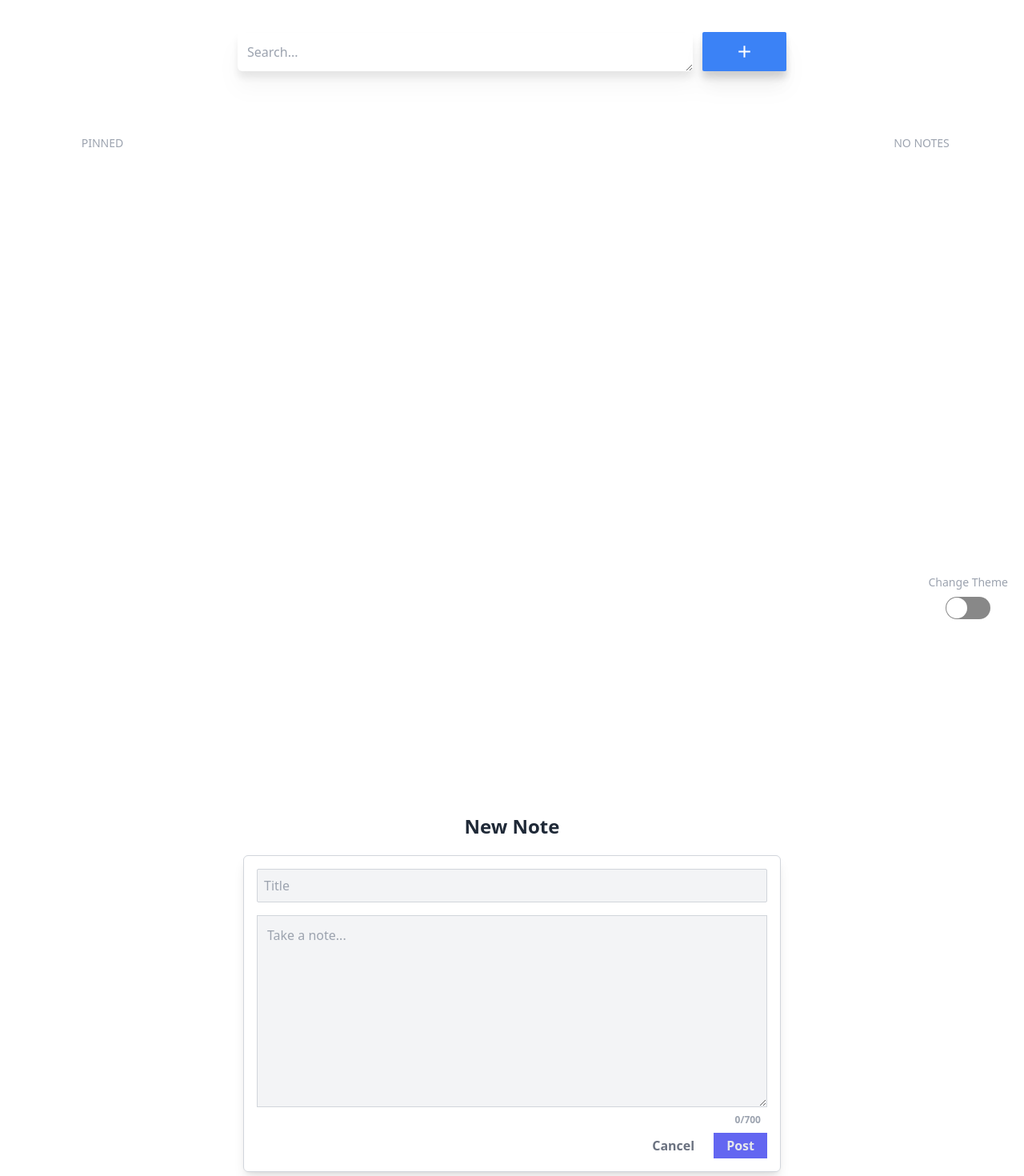
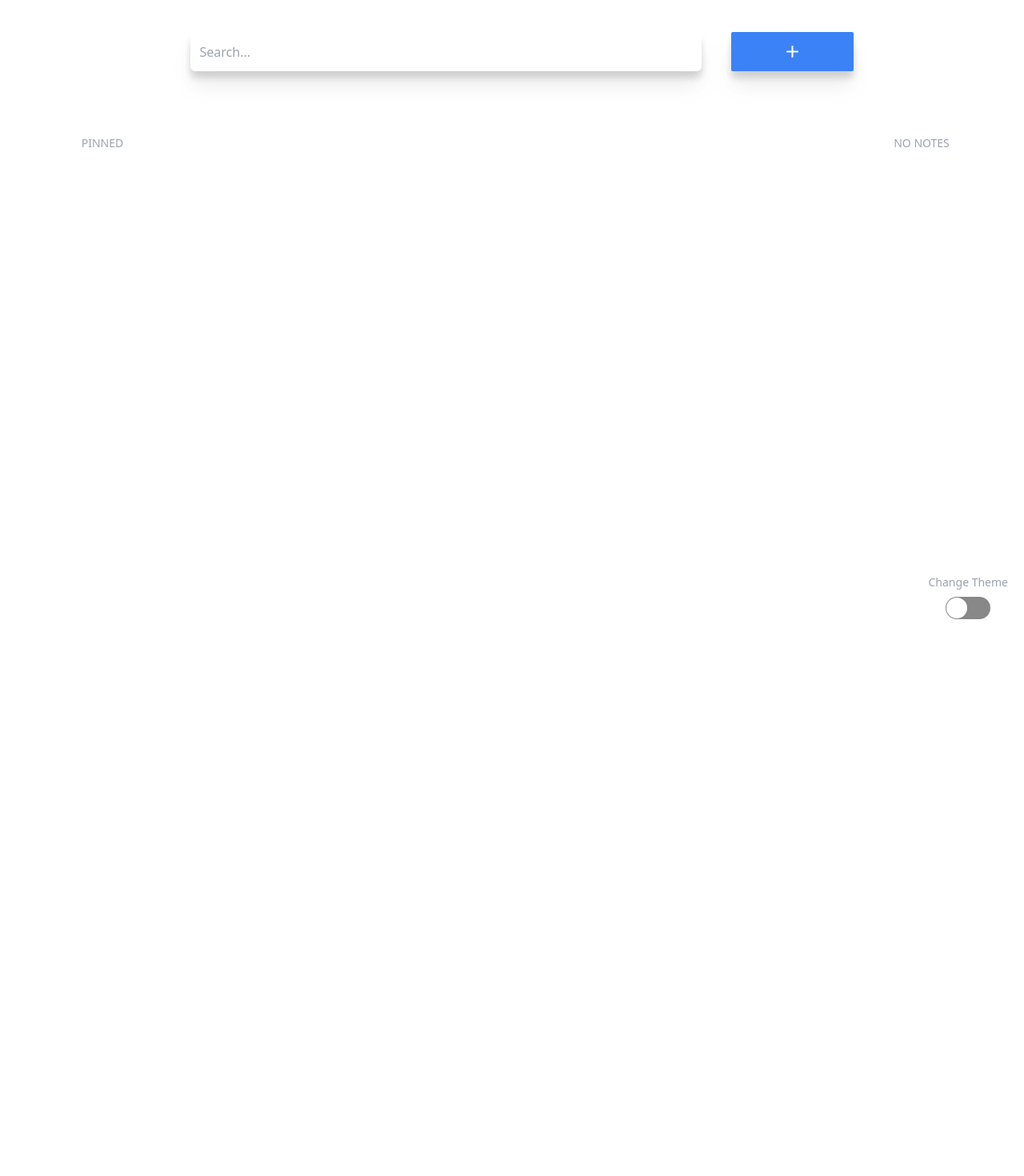
Before and after one commit to wo4455/NoteTaker, a React (Vite) app: page / in a window 1280 px wide. Shown: the top 1470 px of the page at 80% size. After the commit the page ends 1037 px from the top, so only its background shows below. Built offline with nearby package versions, Linux system fonts and the light colour scheme.

Commit message:
Finish popup functionality, fix bugs

```diff
--- a/src/App.jsx
+++ b/src/App.jsx
@@ -48,10 +48,9 @@ const App = () => {
   };
 
   return (
-    <div className={
-      isDark ? 'bg-[#292929] py-10' : 'py-10'
-      }>
-      <Search isDark={isDark} />
+    <>
+      <div className={`py-10 ${isDark && 'bg-[#292929]'} ${popup && 'opacity-50'}`}>
+        <Search isDark={isDark} onTrigger={() => setPopup(true)}/>
 
         <div className='w-full flex justify-between'>
           <Subtitle otherStyles={'w-1/5 mt-20'} data={'PINNED'} />
@@ -96,7 +95,9 @@ const App = () => {
             />
           </div>
         </div>
-      <Popup activate isDark={isDark}
+
+      </div>
+      <Popup activate={popup} isDark={isDark}
       onSubmit={
         (title, inputText) => {
           setNotesList([
@@ -109,10 +110,12 @@ const App = () => {
               isPinned: false,
             },
           ]);
+          setPopup(false);
         }
       }
+      onCancel={() => setPopup(false)}
       />
-    </div>
+    </>
   )
 }
 
--- a/src/components/Note.jsx
+++ b/src/components/Note.jsx
@@ -5,7 +5,7 @@ import { BsTrash } from 'react-icons/bs';
 
 const Note = ({ note, onPinned, onDelete, isDark }) => {
     return (
-        <div className={`w-1/4 ${note.bgColor} drop-shadow-md m-5 rounded-md ${note.isPinned ? 'border-solid pin-fade' : 'max-w-sm'}`}>
+        <div className={`z-0 w-1/4 ${note.bgColor} drop-shadow-md m-5 rounded-md ${note.isPinned ? 'border-solid pin-fade' : 'max-w-sm'}`}>
             <div className={'w-full p-3'}>
                 <div className='flex justify-between items-start'>
                     {note.isPinned
--- a/src/components/Popup.jsx
+++ b/src/components/Popup.jsx
@@ -9,7 +9,7 @@ const Button = ({ data, otherStyles, onClick }) => {
     )
 };
 
-const Popup = ({ activate, isDark, onSubmit }) => {
+const Popup = ({ activate, isDark, onSubmit, onCancel }) => {
 const [ textCount, setTextCount ] = React.useState(0);
 const [ title, setTitle ] = React.useState('');
 const [ inputText, setInputText ] = React.useState('');
@@ -19,10 +19,15 @@ const handleInput = (e) => {
     setInputText(e.target.value);
 }
 
+const handleSubmit = () => {
+    onSubmit(title, inputText);
+    setTitle('');
+}
+
 return (activate) ? (
-    <div className='flex flex-col items-center justify-start w-2/3 m-auto'>
-        <div className={`heading text-center font-bold text-2xl m-5 ${isDark ? 'text-[#9BA3AF]' : 'text-gray-800'}`}>{title || 'New Note'}</div>
-        <div className={`editor ${isDark ? 'bg-[#616161] text-white' : 'border border-gray-300'} mx-auto w-10/12 flex flex-col text-gray-800 p-4 shadow-lg rounded-md max-w-2xl`}>
+    <div className='z-10 absolute top-36 left-60 flex flex-col items-center justify-start w-2/3 m-auto'>
+        <div className={`heading text-center font-bold text-2xl m-5 ${isDark ? 'text-white' : 'text-gray-800'}`}>{title || 'New Note'}</div>
+        <div className={`editor ${isDark ? 'bg-[#616161] text-white' : 'border border-gray-300 bg-white'} mx-auto w-10/12 flex flex-col text-gray-800 p-4 shadow-lg rounded-md max-w-2xl`}>
             <input
             onChange={(e) => setTitle(e.target.value)}
             className={`title ${isDark ? 'bg-[#1F1F1F] border-none' : 'bg-gray-100'} border border-gray-300 p-2 mb-4 outline-none rounded-sm`} spellCheck="false" placeholder="Title" type="text"></input>
@@ -37,8 +42,8 @@ return (activate) ? (
                 </div>
 
                 <div className="buttons flex">
-                    <Button data={'Cancel'} otherStyles={`border-gray-300 ${isDark ? 'text-gray-200' : 'text-gray-500'} ml-auto`}/>
-                    <Button data={'Post'} otherStyles={`text-gray-200 ml-2 ${isDark ? 'bg-[#8300C4]' : 'bg-indigo-500'} border-none`} onClick={() => onSubmit(title, inputText)}/>
+                    <Button data={'Cancel'} otherStyles={`border-gray-300 ${isDark ? 'text-gray-200' : 'text-gray-500'} ml-auto`} onClick={onCancel}/>
+                    <Button data={'Post'} otherStyles={`text-gray-200 ml-2 ${isDark ? 'bg-[#8300C4]' : 'bg-indigo-500'} border-none`} onClick={handleSubmit}/>
                 </div>
             </div>
         </div>
--- a/src/components/Search.jsx
+++ b/src/components/Search.jsx
@@ -1,23 +1,26 @@
 import React from 'react';
 import { BiPlus } from 'react-icons/bi';
 
-const Search = ({ isDark }) => {
+const Search = ({ isDark, onTrigger }) => {
     const handleSubmit = (e) => {
         e.preventDefault();
     }
 
     return (
-        <form className='w-2/3 m-auto flex justify-center items-center drop-shadow-xl' onSubmit={handleSubmit}>
-            <textarea
-            className={`w-2/3 h-12 p-3 rounded-md min-h-18' ${isDark && 'bg-[#1F1F1F] text-white'}`}
-            type="text"
-            spellCheck={false}
-            placeholder='Search...' id='search-notes'/>
-            <button type='submit'className={`block py-3 px-10 ml-3 drop-shadow-xl hover:opacity-90 rounded-sm ${isDark ? 'bg-[#616161]' : 'bg-blue-500'}`}>
+        <div className='w-2/3 m-auto flex justify-center items-center drop-shadow-xl'>
+            <form className='w-3/4 m-auto flex justify-center items-center drop-shadow-xl' onSubmit={handleSubmit}>
+                <input
+                className={`w-full h-12 p-3 rounded-md min-h-18' ${isDark && 'bg-[#1F1F1F] text-white'}`}
+                type="text"
+                spellCheck={false}
+                placeholder='Search...' id='search-notes'/>
+            </form>
+            <button
+            onClick={onTrigger}
+            type='submit'className={`block py-3 px-16 ml-3 drop-shadow-xl hover:opacity-90 rounded-sm ${isDark ? 'bg-[#616161]' : 'bg-blue-500'}`}>
                 <BiPlus color={'white'} fontSize={25}/>
             </button>
-        </form>
-
+        </div>
     )
 }
 
```
Lines whose indentation alone changed are shown as unchanged.
